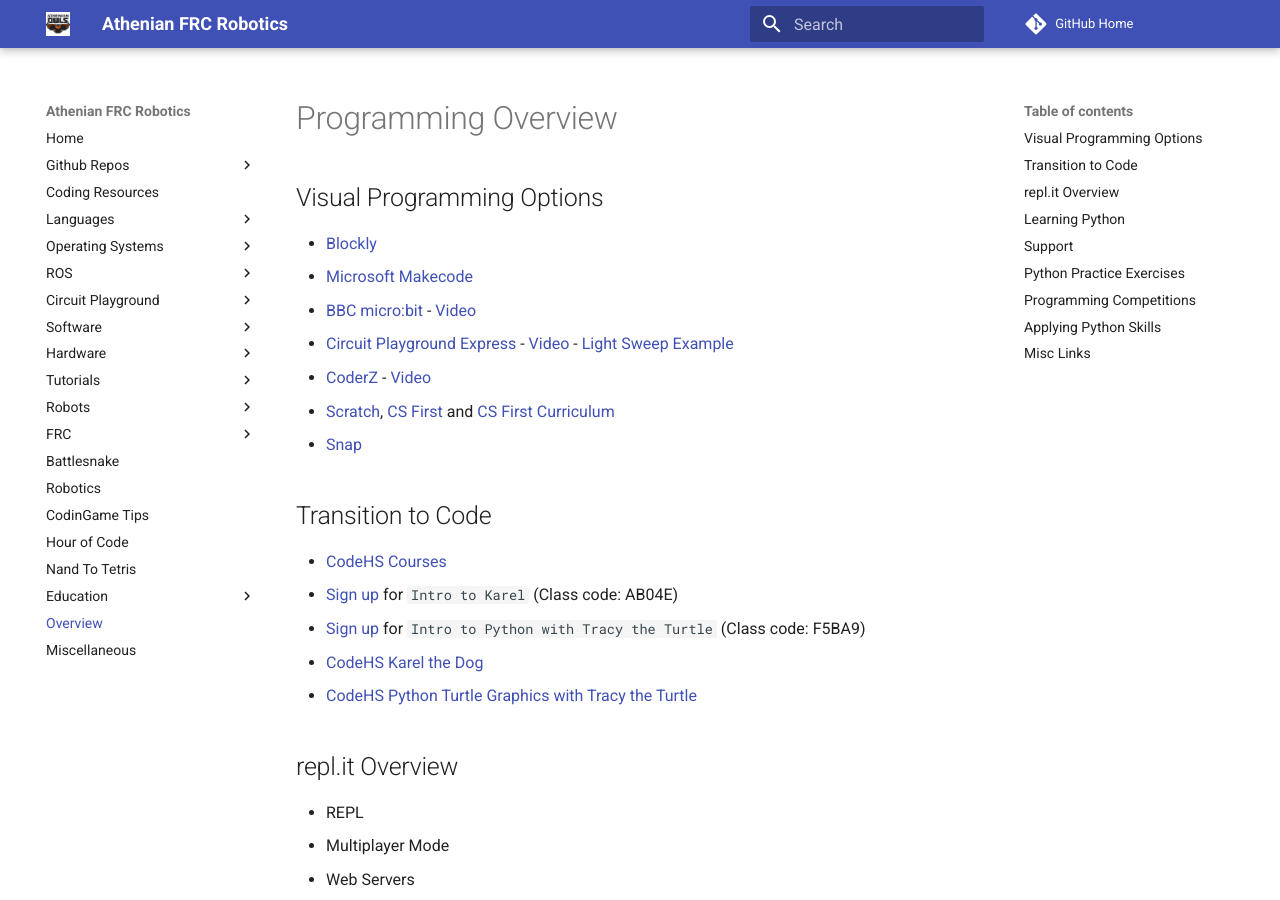
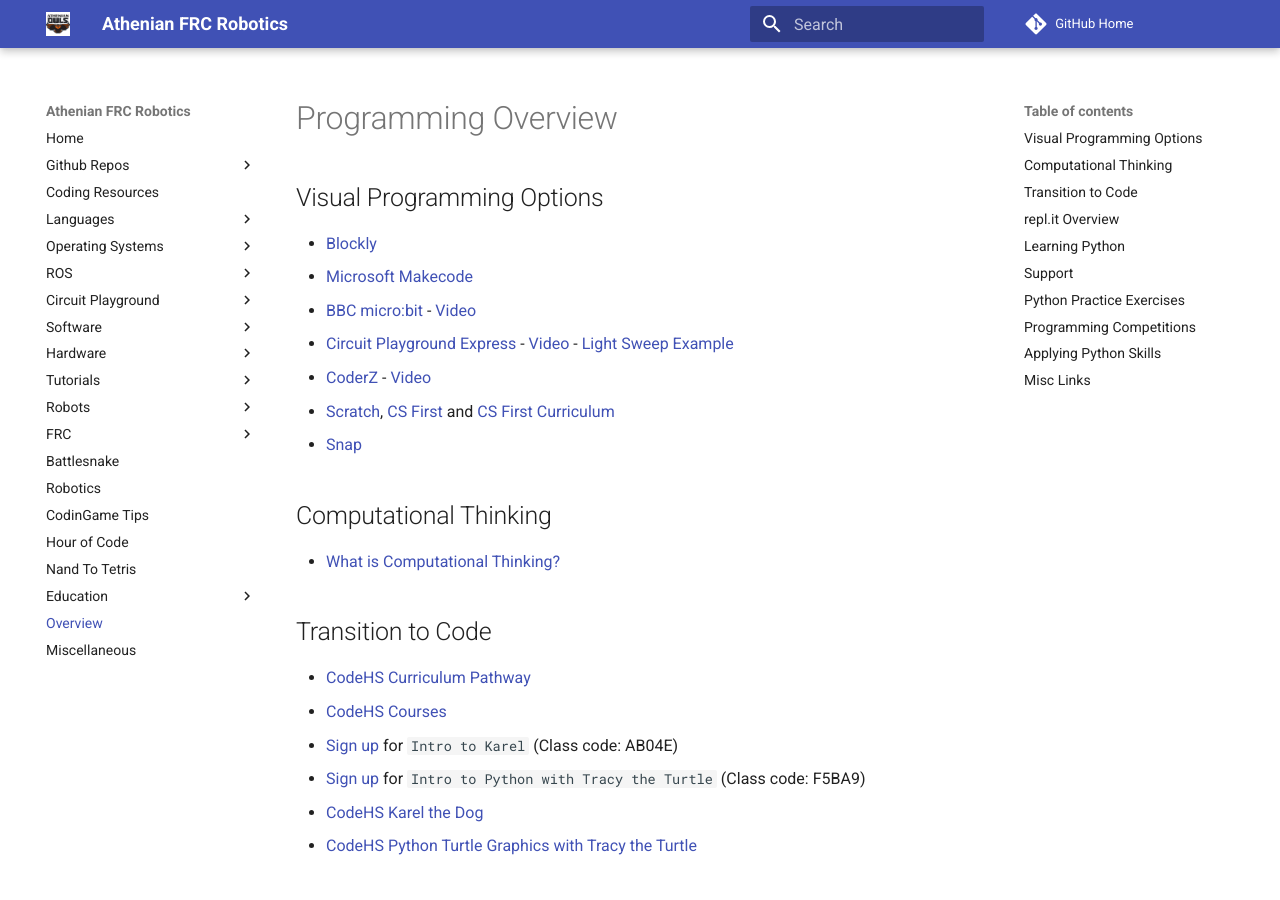
Before and after one commit to athenian-robotics/athenian-robotics-mkdocs, an MkDocs documentation site: the page built from docs/overview.md, in a window 1280 px wide and 900 px high. Built offline with MkDocs 1.6.1 and Material for MkDocs 9.7.7, drawn with Linux system fonts in a browser that asks for light colours; comment, search, counter and statistics services are not loaded; some of the changed text lies outside the part shown.

Commit message:
Update docs

```diff
--- a/docs/overview.md
+++ b/docs/overview.md
@@ -9,8 +9,11 @@
 * [Scratch](https://scratch.mit.edu), [CS First](https://csfirst.withgoogle.com) and [CS First Curriculum](https://csfirst.withgoogle.com/c/cs-first/en/curriculum.html)
 * [Snap](https://snap.berkeley.edu)
 
+## Computational Thinking
+* [What is Computational Thinking?](https://www.youtube.com/watch?v=sxUJKn6TJOI)
 
 ## Transition to Code
+* [CodeHS Curriculum Pathway](https://codehs.com/info/curriculum/pathways/6-12)
 * [CodeHS Courses](https://codehs.com/course/catalog?ms=false&hs=false&tab=all)
 * [Sign up](https://codehs.com/go/AB04E) for ``Intro to Karel`` (Class code: AB04E)
 * [Sign up](https://codehs.com/go/F5BA9) for ``Intro to Python with Tracy the Turtle`` (Class code: F5BA9)
@@ -57,3 +60,5 @@
 ## Misc Links
 * [Teach Girls Bravery, not Perfection](https://www.ted.com/talks/reshma_saujani_teach_girls_bravery_not_perfection?language=en)
 * [Teach Yourself Programming in Ten Years](http://norvig.com/21-days.html)
+* [Computational Thinking for Educators](https://computationalthinkingcourse.withgoogle.com/course)
+* [CodeCombat CEO](http://www.nickwinter.net)
```
